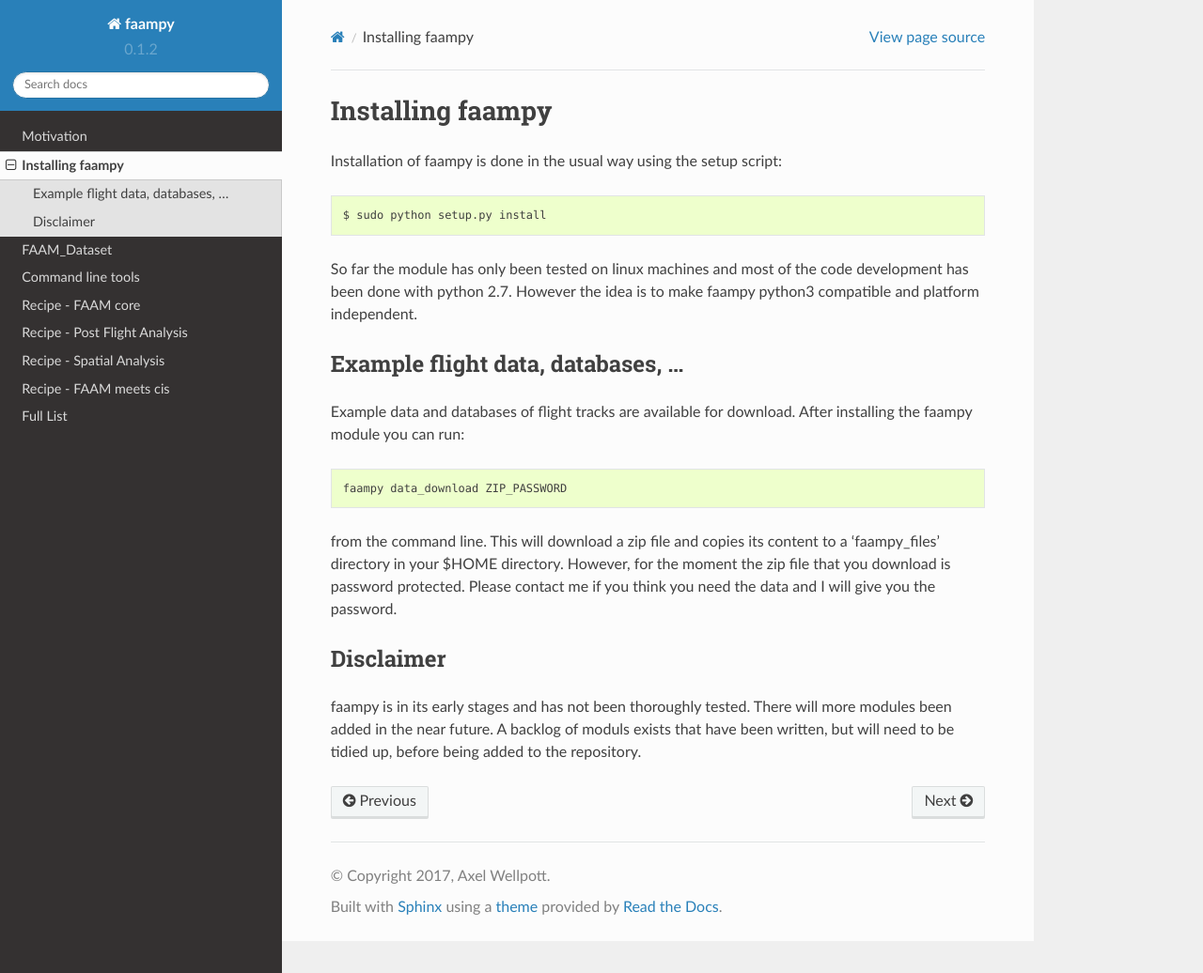
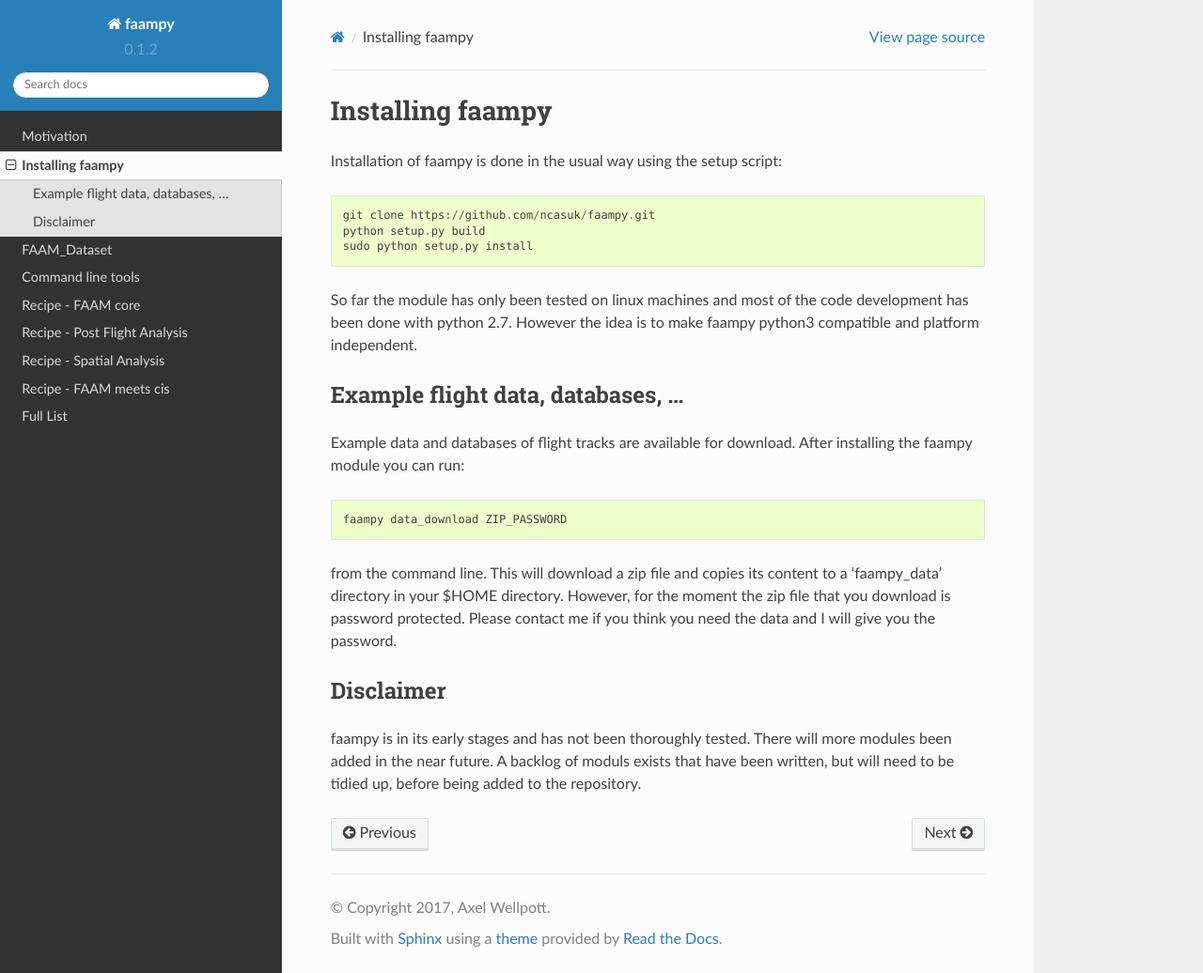
Before and after one commit to ncasuk/faampy, a Sphinx documentation site: the page built from docs/installation.rst, in a window 1280 px wide and 1036 px high. Shown: the whole window at 94% size. Built offline with Sphinx 7.4.7 and the Read the Docs theme 2.0.0, drawn with Linux system fonts in a browser that asks for light colours.

Commit message:
More bug fixed ahead of the hackathon

```diff
--- a/README.rst
+++ b/README.rst
@@ -18,6 +18,7 @@ Installation
 
 The installation of the module is done in the usual way::
 
+    git clone https://github.com/ncasuk/faampy.git
     python setup.py build
     sudo python setup.py install
 
--- a/docs/conf.py
+++ b/docs/conf.py
@@ -24,8 +24,8 @@ sys.path.insert(0, os.path.abspath('..'))
 
 
 MOCK_MODULES = ['numpy', 'scipy', 'matplotlib', 'matplotlib.pyplot', 'numpy.ma', 'matplotlib.ticker',
-                'matplotlib.dates', 'matplotlib.cbook',
-                'matplotlib.rcParams', 'mpl_toolkits.basemap', 'pandas', 'iris', 'netCDF4',
+                'matplotlib.dates', 'matplotlib.cbook', 'PIL',
+                'matplotlib.rcParams', 'mpl_toolkits.basemap', 'mapnik', 'pandas', 'iris', 'netCDF4',
                 'osgeo', 'haversine', 'pyspatialite', 'pyspatialite.dbapi2',
                 'osgeo.ogr', 'exifread', 'gdal', 'simplekml', 'rdp', 'seaborn']
 
--- a/docs/installation.rst
+++ b/docs/installation.rst
@@ -1,26 +1,27 @@
 
-=================
 Installing faampy
 =================
 
 Installation of faampy is done in the usual way using the setup script::
 
-    $ sudo python setup.py install
+    git clone https://github.com/ncasuk/faampy.git
+    python setup.py build
+    sudo python setup.py install
 
 So far the module has only been tested on linux machines and most of the code development has been done with python 2.7. However the idea is to make faampy python3 compatible and platform independent.
 
 
 Example flight data, databases, ...
-===================================
+-----------------------------------
 
 Example data and databases of flight tracks are available for download. After installing the faampy module you can run::
 
    faampy data_download ZIP_PASSWORD
 
-from the command line. This will download a zip file and copies its content to a 'faampy_files' directory in your $HOME directory. However, for the moment the zip file that you download is password protected. Please contact me if you think you need the data and I will give you the password.
+from the command line. This will download a zip file and copies its content to a 'faampy_data' directory in your $HOME directory. However, for the moment the zip file that you download is password protected. Please contact me if you think you need the data and I will give you the password.
 
 
 Disclaimer
-============
+----------
 
 faampy is in its early stages and has not been thoroughly tested. There will more modules been added in the near future. A backlog of moduls exists that have been written, but will need to be tidied up, before being added to the repository.
```
